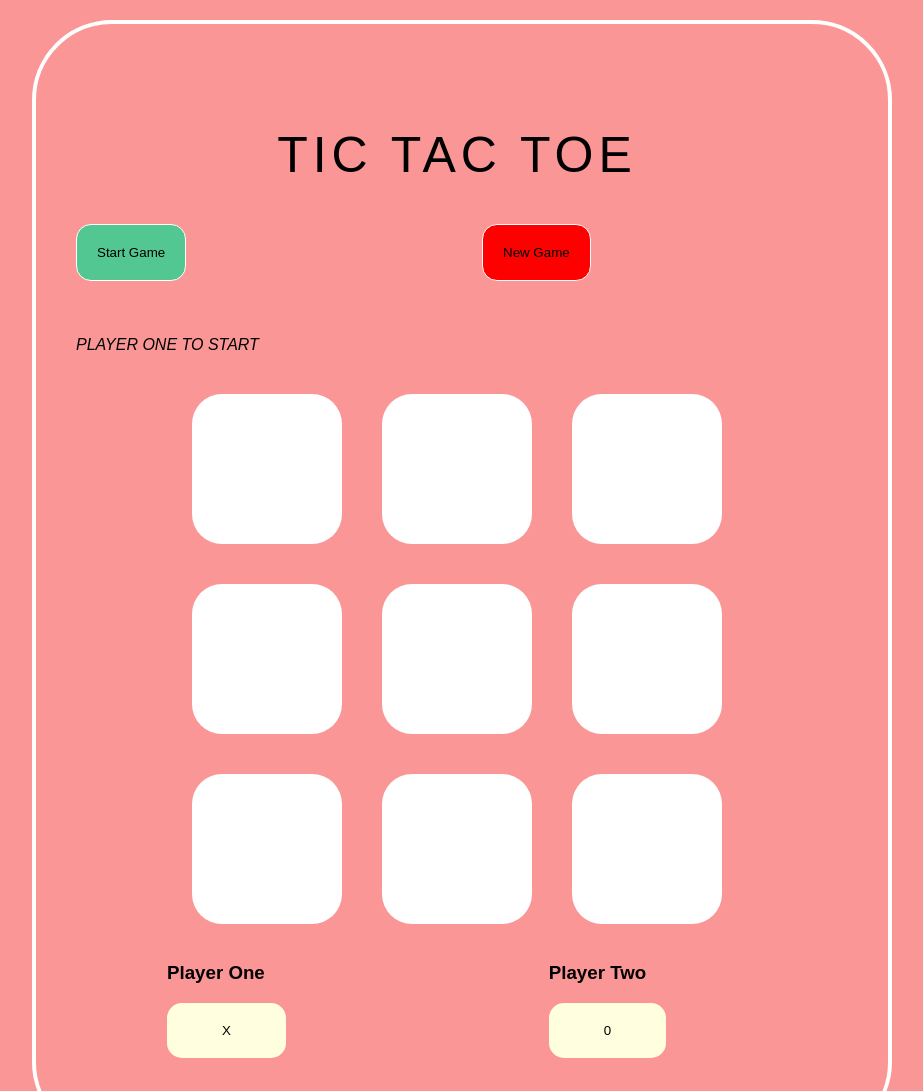
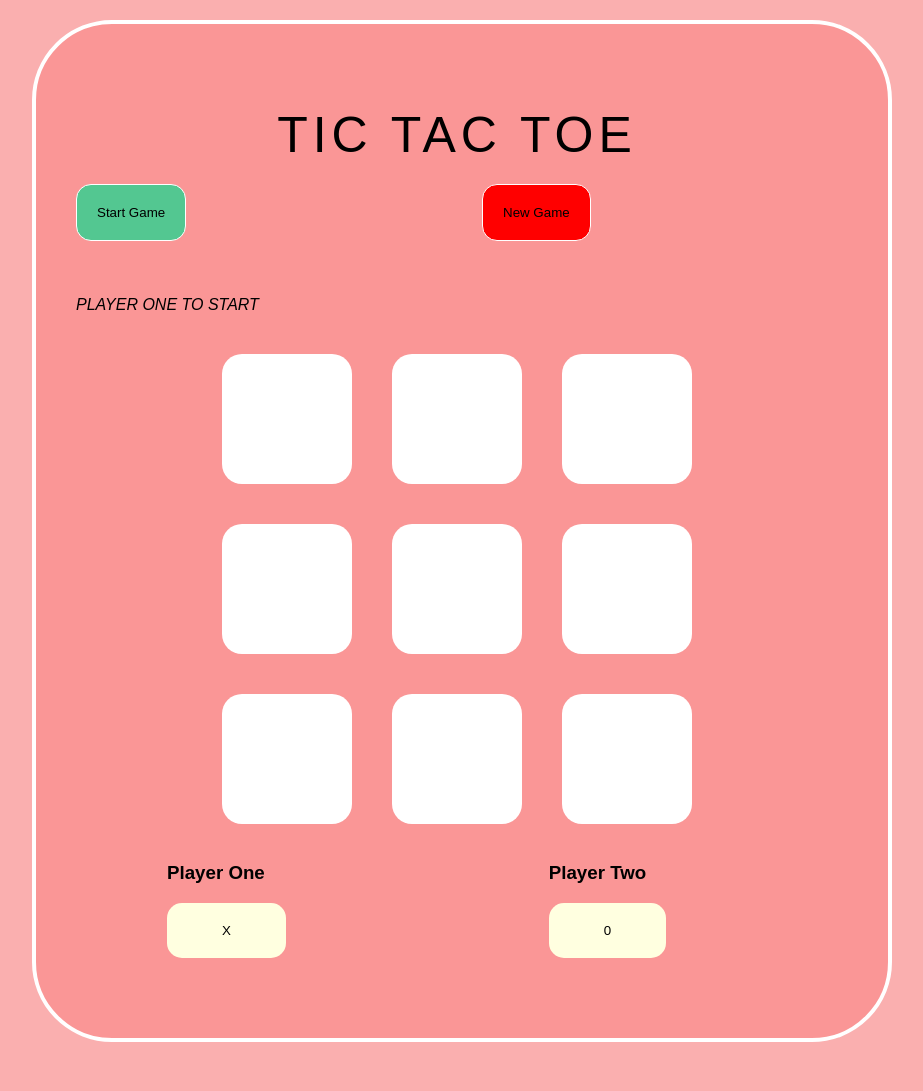
Before and after one commit to Shell111/tic-tac-toe, a plain HTML site: page index.html in a window 1280 px wide. Shown: the top 1091 px of the page, without its empty margins (178-1101 px from the left). After the commit the page ends 1062 px from the top, so only its background shows below. Drawn offline with Linux system fonts and the light colour scheme.

Commit message:
change 4

```diff
--- a/style.css
+++ b/style.css
@@ -1,5 +1,5 @@
 body {
-  background-color: rgb(250, 150, 150);
+  background-color: rgb(250, 175, 175);
   width: 900px;
   margin: auto;
   font-family:Arial, Helvetica, sans-serif
@@ -11,19 +11,20 @@ body {
   border-radius: 80px;
   padding: 20px 50px 50px 40px;
   margin: 20px;
+  background-color: rgb(250, 150, 150);
 }
 
 header {
   display: flex;
   justify-content: center;
-  margin-top: 40px;
+  margin-top: 20px;
 }
 
 h1 {
   text-transform: uppercase;
   font-size: 50px;
   letter-spacing: .1em;
-  margin-bottom: 40px;
+  margin-bottom: 20px;
   font-weight: 300;
 }
 
@@ -34,9 +35,7 @@ h1 {
   font-style: italic;
   text-transform: uppercase;
   margin-top: 30px;
-
 }
-
 
 .current-move {
   color: red;
@@ -53,9 +52,9 @@ h1 {
 
 #game-grid div {
   display: grid;
-  width: 150px;
-  height: 150px;
-  border-radius: 30px;
+  width: 130px;
+  height: 130px;
+  border-radius: 20px;
   background-color: white;
 }
 
```
Also changed, not shown: main.js (+5 -2 lines).
